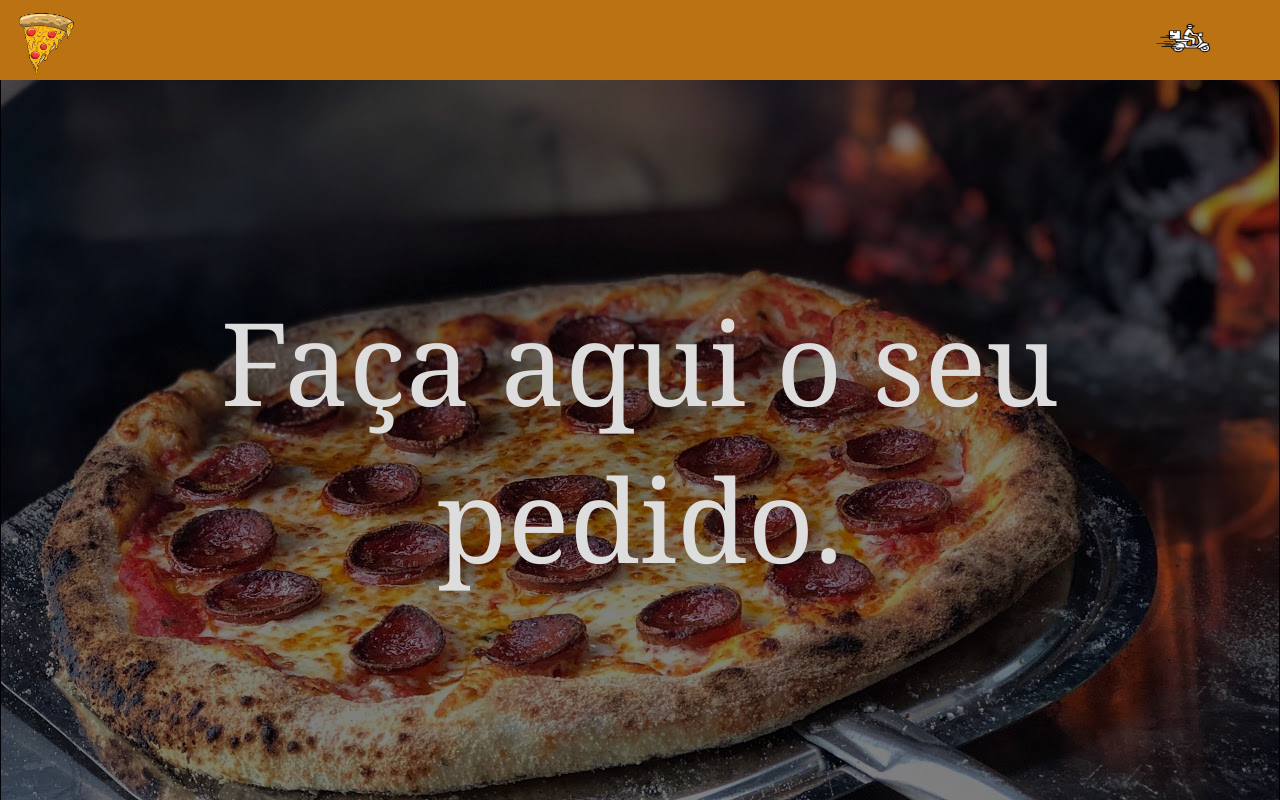
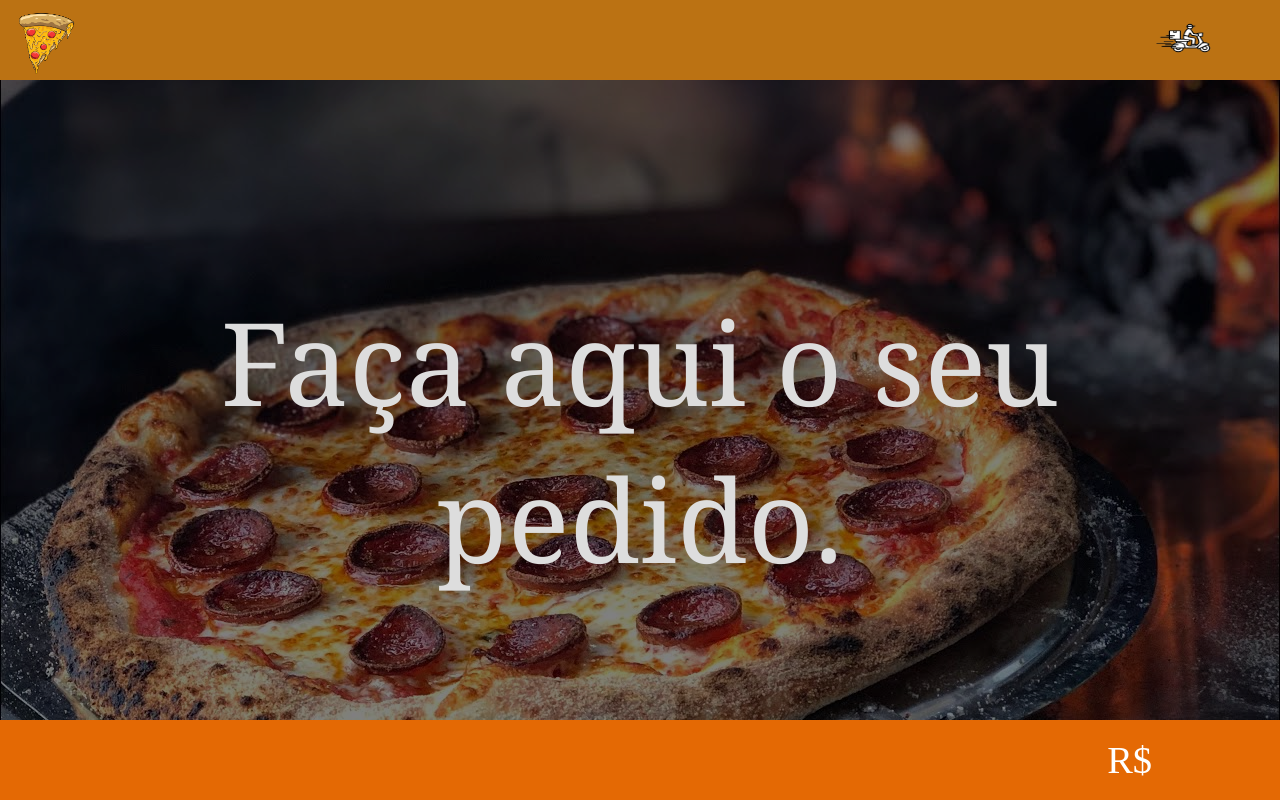
Before and after one commit to Leonardo-Figueiredo-do-Nascimento/pizzaria, an Angular app: page / in a window 1280 px wide. Built offline with nearby package versions, Linux system fonts and the light colour scheme.

Commit message:
Desenvolvimento parcial do footer

```diff
--- a/src/app/app.component.html
+++ b/src/app/app.component.html
@@ -1,2 +1,3 @@
 <app-header></app-header>
 <router-outlet></router-outlet>
+<app-footer></app-footer>
--- a/src/app/app.component.ts
+++ b/src/app/app.component.ts
@@ -3,11 +3,12 @@ import { RouterOutlet } from '@angular/router';
 import { HeaderComponent } from "./components/header/header.component";
 import { HomeComponent } from "./pages/home/home.component";
 import { MenuComponent } from "./pages/menu/menu.component";
+import { FooterComponent } from "./components/footer/footer.component";
 
 @Component({
   selector: 'app-root',
   standalone: true,
-  imports: [RouterOutlet, HeaderComponent, HomeComponent, MenuComponent],
+  imports: [RouterOutlet, HeaderComponent, HomeComponent, MenuComponent, FooterComponent],
   templateUrl: './app.component.html',
   styleUrl: './app.component.css',
   schemas: [CUSTOM_ELEMENTS_SCHEMA]
--- a/src/app/components/footer/footer.component.css
+++ b/src/app/components/footer/footer.component.css
@@ -0,0 +1,19 @@
+.footer{
+    height: 10vh;
+    width: 100vw;
+    display: flex;
+    align-items: center;
+    justify-content: end;
+    background-color: rgb(228, 105, 4);
+    position: sticky;
+    bottom: 0;
+    z-index: 1000;
+}
+
+.footer p{
+    height: auto;
+    width: auto;
+    color: white;
+    font-size: 3vw;
+    margin-right: 10vw;
+}
--- a/src/app/components/footer/footer.component.html
+++ b/src/app/components/footer/footer.component.html
@@ -1 +1,3 @@
-<p>footer works!</p>
+<div class="footer">
+    <p>R$</p>
+</div>
--- a/src/app/components/footer/footer.component.ts
+++ b/src/app/components/footer/footer.component.ts
@@ -1,4 +1,5 @@
 import { Component } from '@angular/core';
+import { Pedido } from '../../models/pedido';
 
 @Component({
   selector: 'app-footer',
--- a/src/app/pages/personalize/personalize.component.css
+++ b/src/app/pages/personalize/personalize.component.css
@@ -76,6 +76,7 @@
     font-size: 1vw;
     font-weight: bold;
     background-color: green;
+    border-radius: 1vh;
     color: white;
     cursor: pointer;
 }
@@ -85,6 +86,7 @@
     font-size: 1vw;
     font-weight: bold;
     background-color: rgb(163, 2, 2);
+    border-radius: 1vh;
     color: white;
     cursor: pointer;
 }
@@ -96,7 +98,7 @@
     color: white;
     background-color: rgb(46, 141, 22);
     border: 0.2vw solid white ;
-    border-radius: 5vh;
+    border-radius: 3vh;
     cursor: pointer;
 }
 #concluir-button:hover{
```
